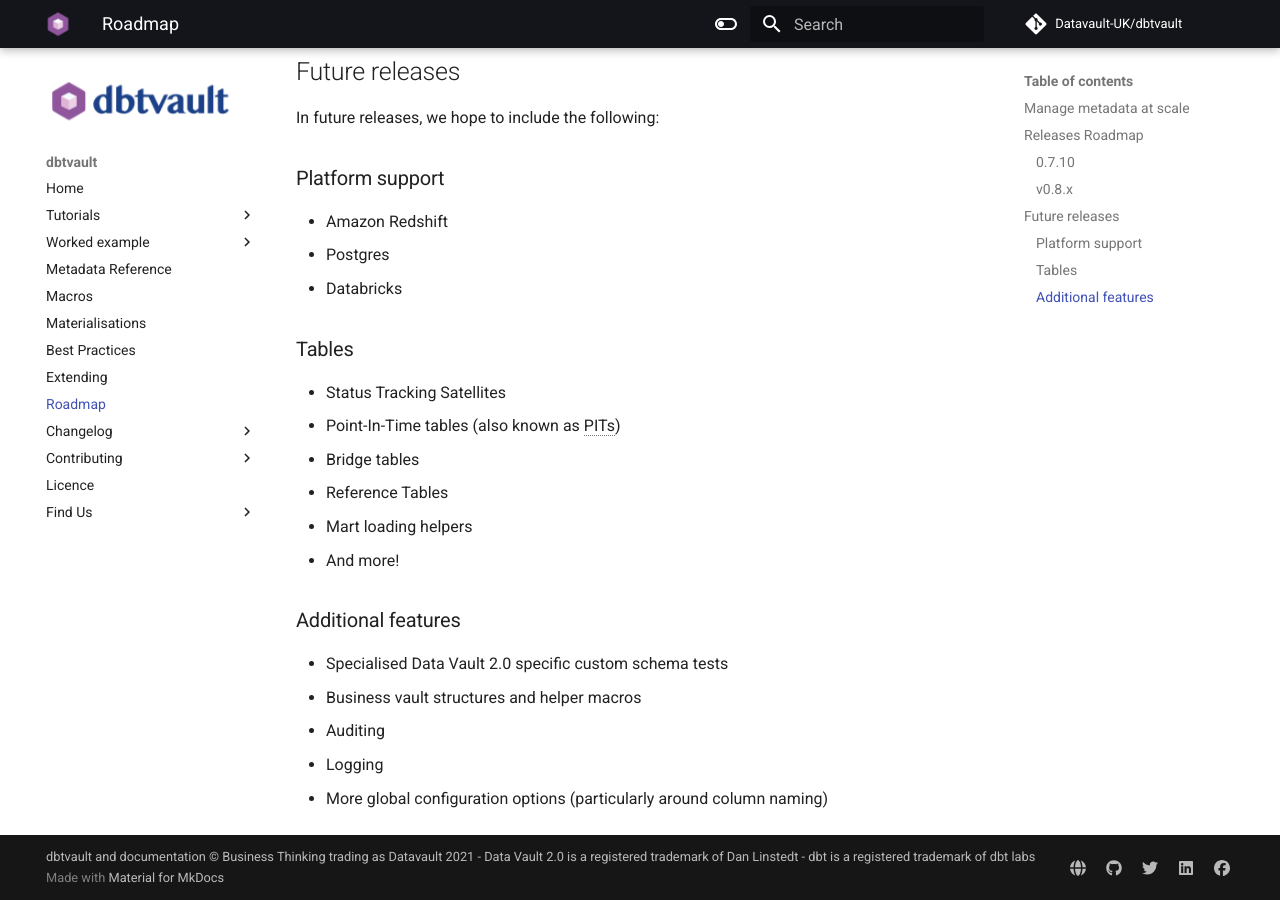
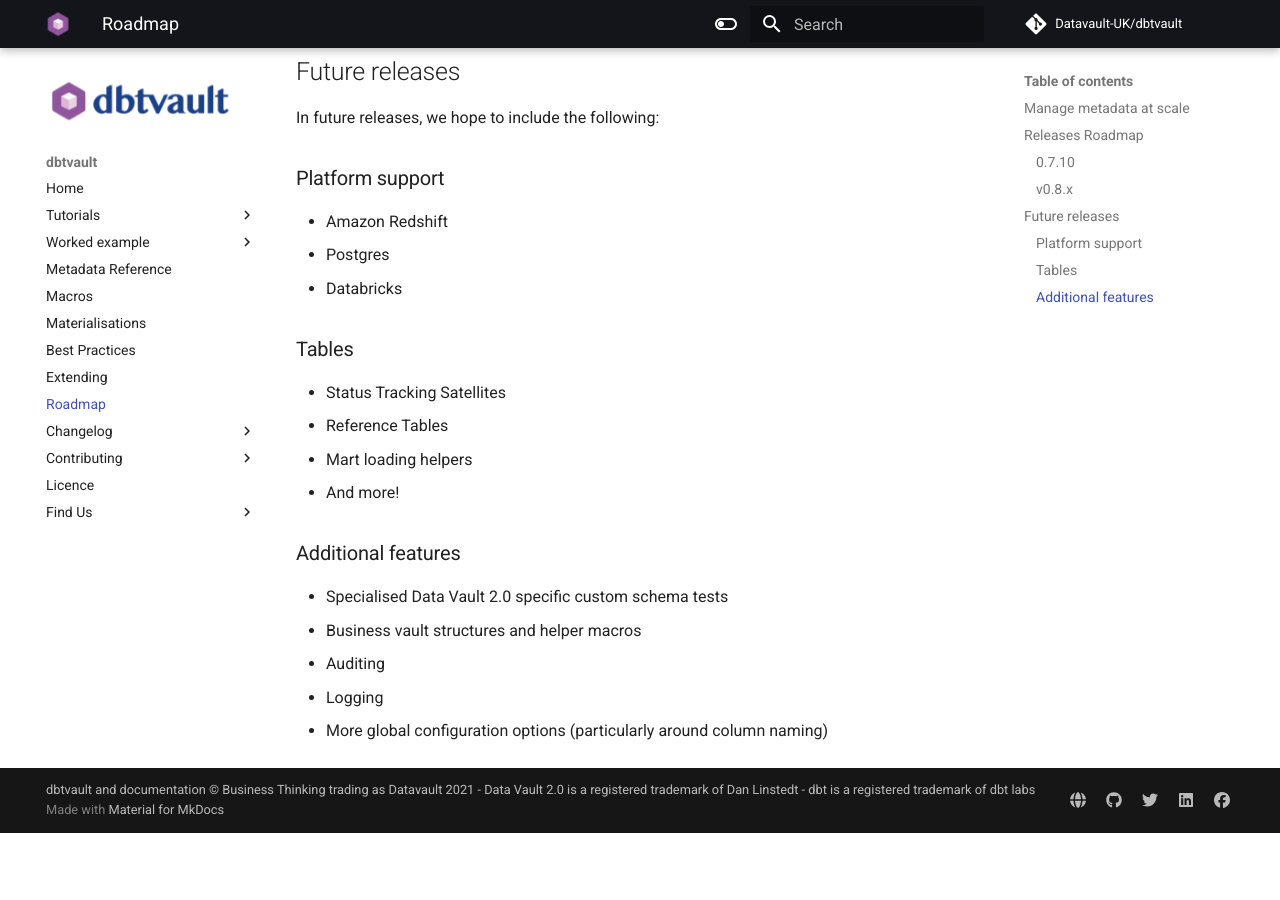
Before and after one commit to Datavault-UK/automate-dv-docs, an MkDocs documentation site: the page built from docs/roadmap.md, in a window 1280 px wide and 900 px high, scrolled down 1396 px. Built offline with MkDocs 1.6.1 and Material for MkDocs 9.7.7, drawn with Linux system fonts in a browser that asks for light colours; comment, search, counter and statistics services are not loaded; after the commit the page ends 2229 px from its top, so only the background shows below that.

Commit message:
Update roadmap

```diff
--- a/docs/roadmap.md
+++ b/docs/roadmap.md
@@ -56,8 +56,6 @@
 ### Tables
 
 - Status Tracking Satellites
-- Point-In-Time tables (also known as PITs)
-- Bridge tables
 - Reference Tables
 - Mart loading helpers
 - And more!
```
